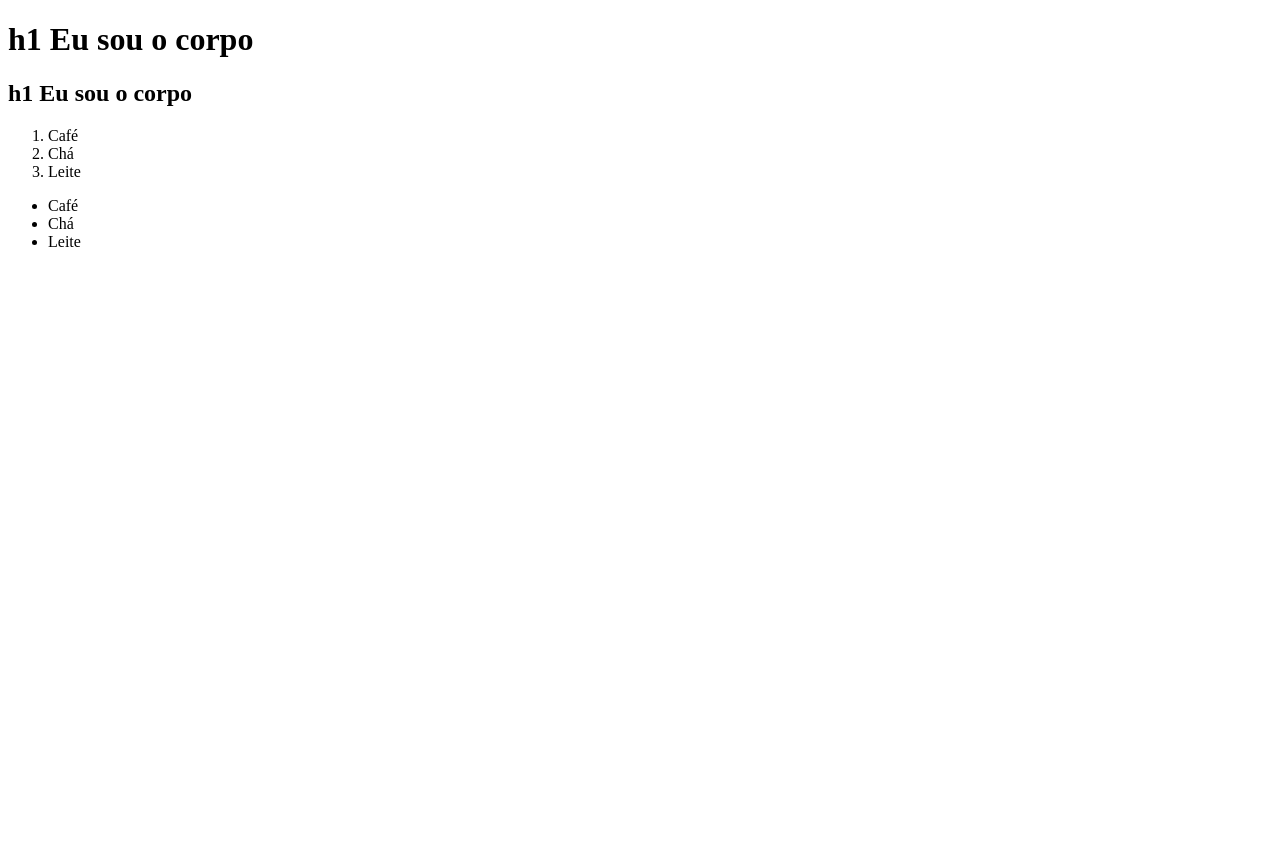
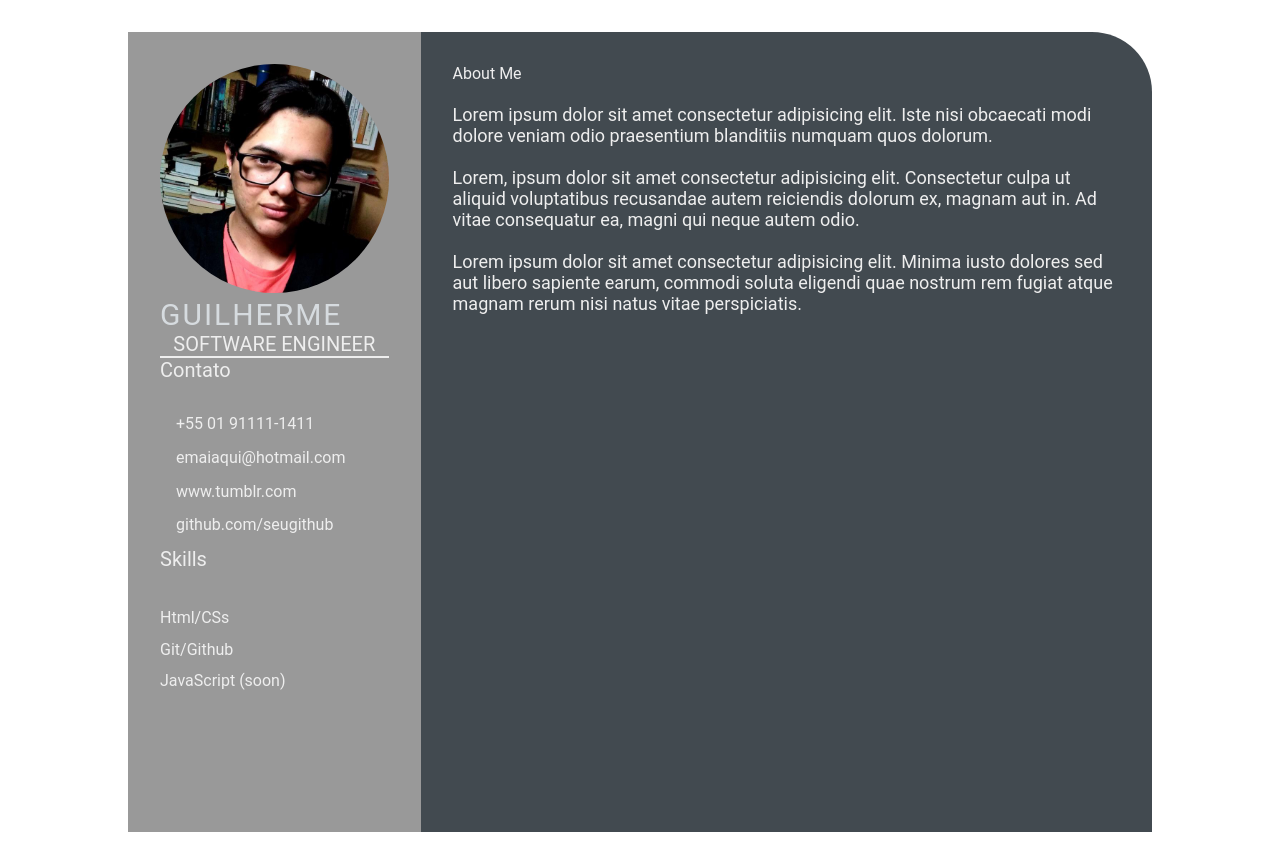
Before and after one commit to Khai-Ramba/devweekgit.github.io, a plain HTML site: page index.html in a window 1280 px wide. Before the commit the page ends 800 px from the top, so only its background shows below. Drawn offline with Linux system fonts and the light colour scheme.

Commit message:
add estrutura do site + css (#2)

```diff
--- a/index.html
+++ b/index.html
@@ -1,23 +1,55 @@
 <!DOCTYPE html>
-<html lang="pt-br">
+<html lang="en">
 <head>
     <meta charset="UTF-8">
     <meta http-equiv="X-UA-Compatible" content="IE=edge">
     <meta name="viewport" content="width=device-width, initial-scale=1.0">
-    <title>Olá, eu sou a cabeça</title>
+    <link rel="stylesheet" type="text/css" href="style.css">
+    <title>Khai Ramba</title>
 </head>
 <body>
-   <h1> h1 Eu sou o corpo</h1>
-   <h2>h1 Eu sou o corpo</h2>
-    <ol>
-        <li>Café</li>
-        <li>Chá</li>
-        <li>Leite</li>
-    </ol>
-    <ul>
-        <li>Café</li>
-        <li>Chá</li>
-        <li>Leite</li>
-    </ul>
+    <main class="resume-contents">
+        <section class="left-section">
+             <div class="left-section-contents">
+                <div class="profile">
+                    <img src="imagens/162271867_739643676753549_5757193086631886568_n.jpg" alt="profile photo" class="profile-image">
+                    <p class="name">Guilherme</p>
+                    <p class="profession">Software Engineer</p>
+                </div>
+                <div class="contact-info">
+                    <p class="left-title">Contato</p>
+                    <ul>
+                        <li><i class="fa fa-phone"></i> +55 01 91111-1411</li>
+                        <li><i class="fa fa-envelope"></i> emaiaqui@hotmail.com</li>
+                        <li><i class="fa fa-globo"></i> www.tumblr.com</li>
+                        <li><i class="fa fa-github"></i>github.com/seugithub </li>
+                    </ul>
+                </div>
+                <div class="skills">
+                    <p class="left-title">Skills</p>
+                    <ul>
+                        <li>Html/CSs</li>
+                        <li>Git/Github</li>
+                        <li>JavaScript (soon)</li>
+                        <li></li>
+                    </ul>
+                </div>
+             </div>
+        </section>
+        <section class="right-section">
+            <div class="right-section-contents">
+                <section class="about gap">
+                    <div class="right-title">About Me</div>
+                    <!-- dei espaçamento entre o About Me (sobre mim) e o texto, porque estava junto e me deu leve agonia-->
+                    <p class="about-me-contents"><br>Lorem ipsum dolor sit amet consectetur adipisicing elit. Iste nisi obcaecati modi dolore veniam odio praesentium blanditiis numquam quos dolorum.
+                        <br><br>Lorem, ipsum dolor sit amet consectetur adipisicing elit. Consectetur culpa ut aliquid voluptatibus recusandae autem reiciendis dolorum ex, magnam aut in. Ad vitae consequatur ea, magni qui neque autem odio.
+                        <br><br>Lorem ipsum dolor sit amet consectetur adipisicing elit. Minima iusto dolores sed aut libero sapiente earum, commodi soluta eligendi quae nostrum rem fugiat atque magnam rerum nisi natus vitae perspiciatis.
+                    </p>
+
+                </section>
+            </div>
+        </section>
+    </main>
+
 </body>
 </html>
--- /dev/null
+++ b/style.css
@@ -0,0 +1,103 @@
+* {
+    margin: 0;
+    padding: 0;
+    box-sizing: border-box;
+    list-style: none;
+    font-family: 'Roboto', sans-serif;
+}
+
+.resume-contents {
+    min-height: 100vh;
+    width: 80%;
+    margin: 2rem auto;
+    display: grid;
+    grid-template-columns: repeat(7, 1fr);
+}
+
+.left-section {
+    grid-column: span 2;
+    height: 100%;
+    background-color: #999999;
+}
+
+.right-section {
+    grid-column: span 5;
+    height: 100%;
+    background-color: #424a50;
+    border-radius: 0px 60px 0px 0px;
+}
+
+.left-section-contents{
+    padding: 2rem 2rem;
+}
+
+.profile {
+    width: 100%;
+    border-bottom: 2px solid #eeeeee;
+}
+
+.profile .profile-image {
+    width: 100%;
+    border-radius: 100%;
+}
+
+.name {
+    color: #D6DBDF;
+    font-size: 30px;
+    letter-spacing: 2px;
+    text-transform: uppercase;
+}
+
+.profession {
+    color: #eeeeee;
+    font-size: 20px;
+    text-transform: uppercase;
+    text-align: center;
+}
+
+/* .contact-info { border-bottom: 2px solid #1B2631; } */
+.left-title {
+    color: #eeeeee;
+    font-size: 20px;
+}
+
+.contact-info ul {
+    padding-top: 1.5rem;
+}
+
+.contact-info ul li,
+.references ul li {
+    padding: .4rem 0;
+    color: #eeeeee;
+}
+
+.contact-info ul li i,
+.references ul li i {
+    padding-right: 1rem;
+    font-size: 18px;
+    color: #eeeeee;
+}
+
+.skills ul {
+    padding-top: 1.5rem;
+}
+.skills ul li, .skills p {
+    padding: .4rem 0;
+    color: #eeeeee;
+}
+
+.right-section-contents {
+    padding: 2rem 2rem;
+}
+
+.right-title {
+    color: #eeeeee;
+}
+
+.gap {
+    padding-bottom: 2rem;
+}
+.about-me-contents {
+    font-size: 18px;
+    color: #eeeeee;
+}
```
Also changed, not shown: imagens/162271867_739643676753549_5757193086631886568_n.jpg (added).
